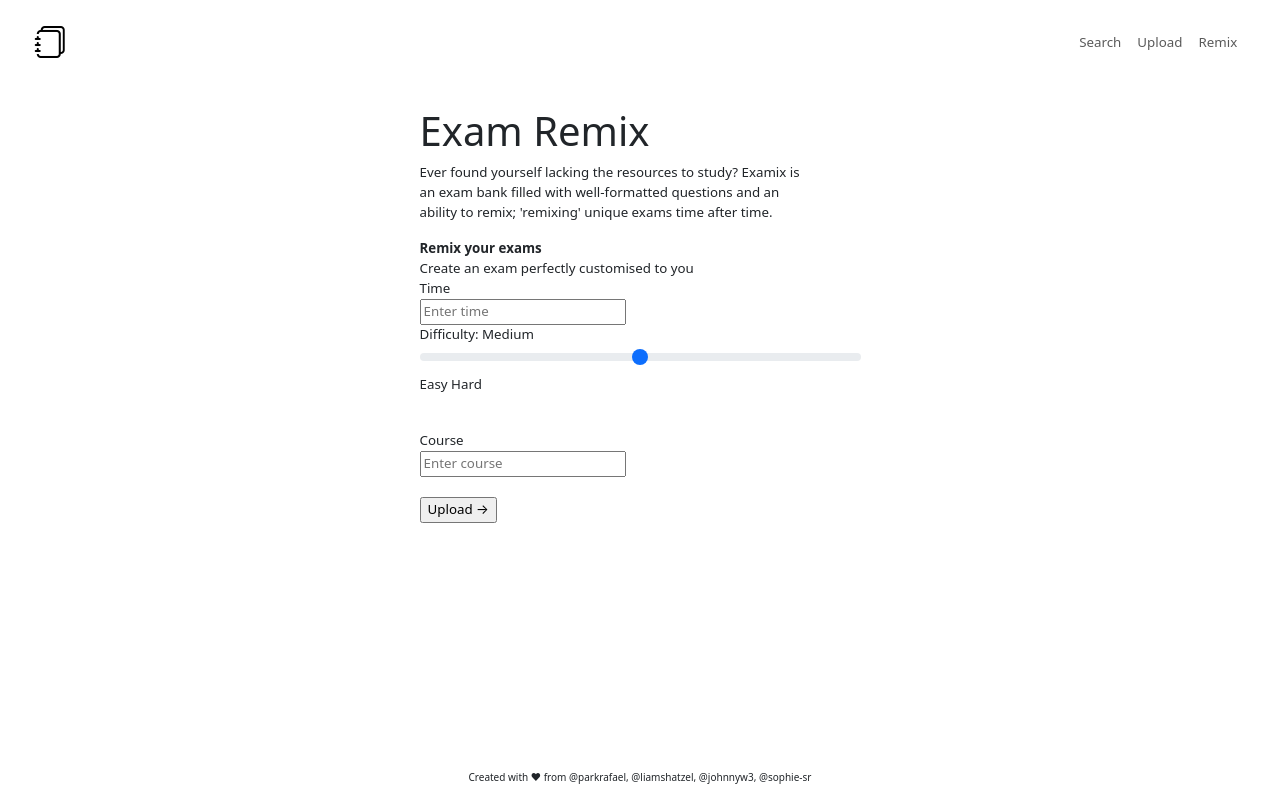
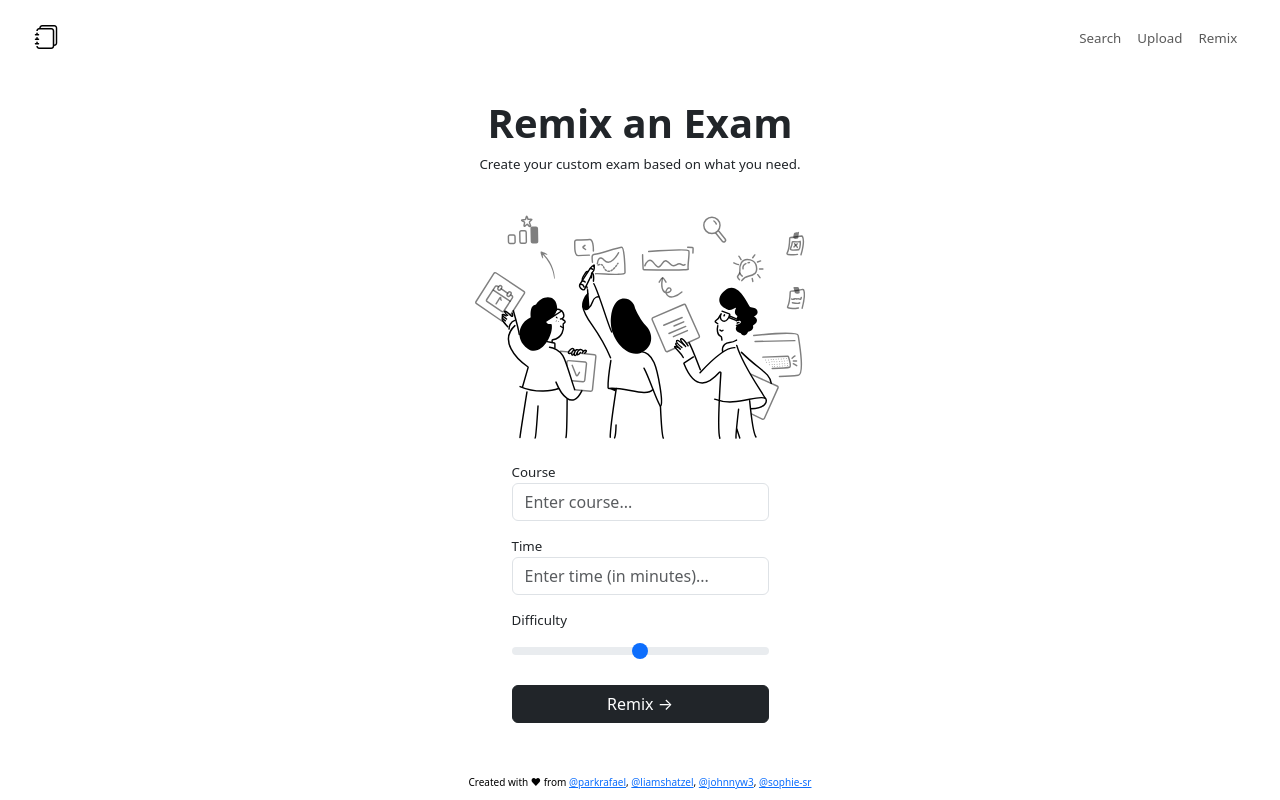
Before and after one commit to examix/examix, a Flask app: page /remix in a window 1280 px wide. Run offline with Flask 3, Linux system fonts and the light colour scheme; some libraries are stand-ins or nearby versions.

Commit message:
all templates finished

```diff
--- a/flaskr/blog.py
+++ b/flaskr/blog.py
@@ -188,10 +188,38 @@ def testtest():
         exams_json_array.append(exam_questions_dict)
     return render_template('pages/test.html', exams_json_array = exams_json_array)
 
+@bp.route('/remix', methods=['GET', 'POST'])
+def remix():
+    image_url = url_for('static', filename='images/nc-people-holding-cards.svg')
+    if request.method == 'POST':
+        return redirect(url_for('blog.remix_result'), code=307)
+    return render_template('pages/remix.html', image_url = image_url)
 
 
+@bp.route('/remixresults', methods = ['GET', 'POST'])
+def remix_result():
+    time = int(request.form['time'])
+    questions, exam_time, exam_difficulty = rf.remix(int(time), 2.5)
+    questions_list = []
+    num = 1
 
+    for question in questions:
+        question_dict = {
+            "q_num": num,
+            "type": question['question_type'],
+            "difficulty": question['difficulty'],
+            "description": question['question'],
+            "page_num": question['page_num'],
+            "points": question['num_points'],
+            "image": question['exam_image'],
+            "duration": question['duration'],
+            "description_short": question['question'][:25] + "..."  + question['question'][50:75] if len(question['question']) > 75 else question['question']
+        }
+        num += 1
 
+        questions_list.append(question_dict)
+
+    return render_template('pages/remix_questions.html', questions_list=questions_list, image_url = image_url)
 
 
 
@@ -221,11 +249,11 @@ def testtest():
 #     image_url = url_for('static', filename='styles/imgs/7.People-finder.svg')
 #     return render_template('main/search.html', image_url=image_url)
 
-@bp.route('/remix', methods=['GET', 'POST'])
-def remix():
-    if request.method == 'POST':
-        return redirect(url_for('blog.remix_result'), code=307)
-    return render_template('main/remix.html')
+# @bp.route('/remix', methods=['GET', 'POST'])
+# def remix():
+#     if request.method == 'POST':
+#         return redirect(url_for('blog.remix_result'), code=307)
+#     return render_template('main/remix.html')
 
 @bp.route('/cards', methods=['GET', 'POST'])
 def cards():
@@ -289,33 +317,33 @@ def cards():
 
 #     return render_template('main/exams.html', list_exams=list_exams, name=department, code=code, uni=school)
 
-@bp.route('/remixresults', methods = ['GET', 'POST'])
-def remix_result():
-    time = int(request.form['time'])
-    #diff = float(request.form['customRange'])
-    #questions = db.get_questions_db(1)
-    #johns question functoin
-    questions, exam_time, exam_difficulty = rf.remix(int(time), 2.5)
-    questions_list = []
-    num = 1
+# @bp.route('/remixresults', methods = ['GET', 'POST'])
+# def remix_result():
+#     time = int(request.form['time'])
+#     #diff = float(request.form['customRange'])
+#     #questions = db.get_questions_db(1)
+#     #johns question functoin
+#     questions, exam_time, exam_difficulty = rf.remix(int(time), 2.5)
+#     questions_list = []
+#     num = 1
 
-    for question in questions:
-        question_dict = {
-            "q_num": num,
-            "type": question['question_type'],
-            "difficulty": question['difficulty'],
-            "description": question['question'],
-            "page_num": question['page_num'],
-            "points": question['num_points'],
-            "image": question['exam_image'],
-            "duration": question['duration'],
-            "description_short": question['question'][:25] + "..."  + question['question'][50:75] if len(question['question']) > 75 else question['question']
-        }
-        num += 1
+#     for question in questions:
+#         question_dict = {
+#             "q_num": num,
+#             "type": question['question_type'],
+#             "difficulty": question['difficulty'],
+#             "description": question['question'],
+#             "page_num": question['page_num'],
+#             "points": question['num_points'],
+#             "image": question['exam_image'],
+#             "duration": question['duration'],
+#             "description_short": question['question'][:25] + "..."  + question['question'][50:75] if len(question['question']) > 75 else question['question']
+#         }
+#         num += 1
 
-        questions_list.append(question_dict)
+#         questions_list.append(question_dict)
 
-    return render_template('main/remix_questions.html', questions_list=questions_list)
+#     return render_template('main/remix_questions.html', questions_list=questions_list)
 
 @bp.route('/questions', methods = ['GET', 'POST'])
 # @login_required
--- a/flaskr/templates/base.html
+++ b/flaskr/templates/base.html
@@ -26,6 +26,7 @@
         .header { grid-area: header; background-color: rgb(255, 255, 255); }
         .main { grid-area: main; background-color: rgb(255, 255, 255); }
         .footer { grid-area: footer; background-color: rgb(255, 255, 255); }
+
     </style>
     {% endblock %}
 </head>
@@ -36,7 +37,7 @@
             <nav class="navbar navbar-expand-lg h-100">
                 <div class="container-fluid">
 
-                  <a class="navbar-brand" href="/search" style="padding-left: 1vw; "><i class="bi bi-journals h2"></i></a>
+                  <a class="navbar-brand" href="/search" style="padding-left: 1vw; "><i class="bi bi-journals h4"></i></a>
                   <button class="navbar-toggler" type="button" data-bs-toggle="collapse" data-bs-target="#navbarNav" aria-controls="navbarNav" aria-expanded="false" aria-label="Toggle navigation">
                     <span class="navbar-toggler-icon"></span>
                   </button>
@@ -59,15 +60,16 @@
         </div>
         <!-- MAIN CONTENT -->
         <div class="main">
-            <div class="py-4 mx-auto justify-content-center" style="width: 50%;">
+            <div class="py-4 mx-auto justify-content-center" style="width: 75%;">
                 {% block content %}{% endblock %}
             </div>
         </div>
         <!-- FOOTER -->
         <div class="footer">
             <div class="d-flex justify-content-center">
-                <p class="align-items-center"style="font-size: 10px; margin: 5px;">Created with ❤ from @parkrafael, @liamshatzel, @johnnyw3, @sophie-sr</p>
+                <p class="align-items-center" style="font-size: 10px; margin: 0px; color: rgb(0, 0, 0);">Created with ♥ from <a href="https://www.github.com/parkrafael">@parkrafael</a>, <a href="https://www.github.com/liamshatzel">@liamshatzel</a>, <a href="https://www.github.com/johnnyw3">@johnnyw3</a>, <a href="https://www.github.com/sophie-sr">@sophie-sr</a></p>
             </div>
+
         </div>
     </section>
 
--- /dev/null
+++ b/flaskr/templates/pages/remix.html
@@ -0,0 +1,36 @@
+{% extends "base.html" %}
+
+{% block content %}
+<div class="d-flex flex-column justify-content-center align-items-center">
+    <!-- HEADER -->
+    <div class="mb-4 text-center" style="background-color: rgb(255, 255, 255)">
+        <h1 style="font-weight: 600;">Remix an Exam</h1>
+        <p>Create your custom exam based on what you need.</p>
+    </div>
+
+    <!-- IMAGE -->
+    <img src="{{ image_url}}" class="mb-4" style="height: 28vh">
+
+    <!-- FORM -->
+        <form action="/remix" method="post">
+            <label for="university">Course</label><br>
+            <div class="input-group mb-3">
+                <input id="courseDept" placeholder="Enter course..." name="course" type="text" class="form-control" aria-label="Sizing example input" aria-describedby="inputGroup-sizing-sm">
+            </div>
+            <label for="university">Time</label><br>
+            <div class="input-group mb-3">
+                <input id="courseDept" placeholder="Enter time (in minutes)..." name="time" type="number" class="form-control" aria-label="Sizing example input" aria-describedby="inputGroup-sizing-sm">
+            </div>
+            <div class="mb-3">
+                <label for="customRange1" class="form-label">Difficulty</label>
+                <input type="range" class="form-range" id="customRange1">
+            </div>
+
+
+            <button type="submit" class="btn btn-dark w-100" value="Submit">Remix →</button>
+
+        </form>
+</div>
+
+
+{% endblock %}
```
Also changed, not shown: flaskr/templates/pages/exams.html (+7 -2 lines), flaskr/templates/pages/upload.html (+17 -5 lines), flaskr/templates/playground.html (deleted, +0 -60 lines), flaskr/static/images/nc-people-holding-cards.svg (added).
